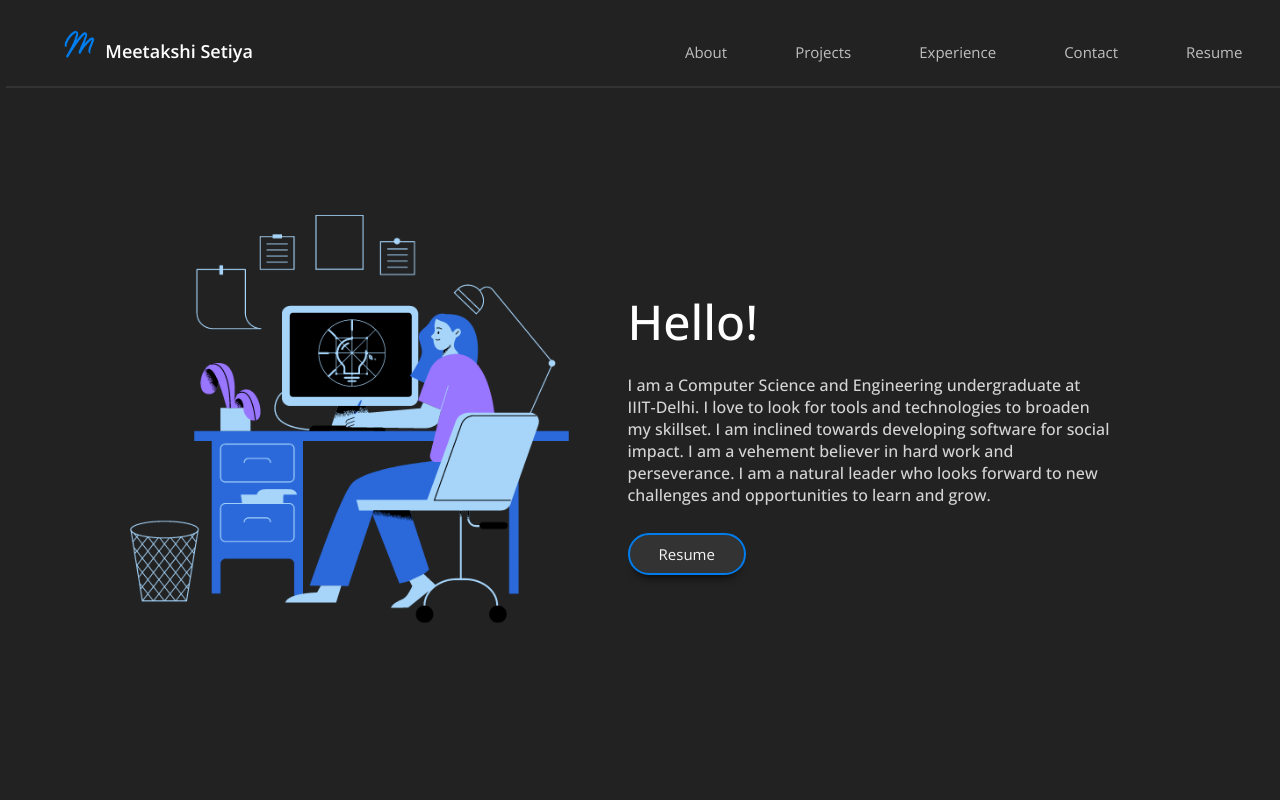
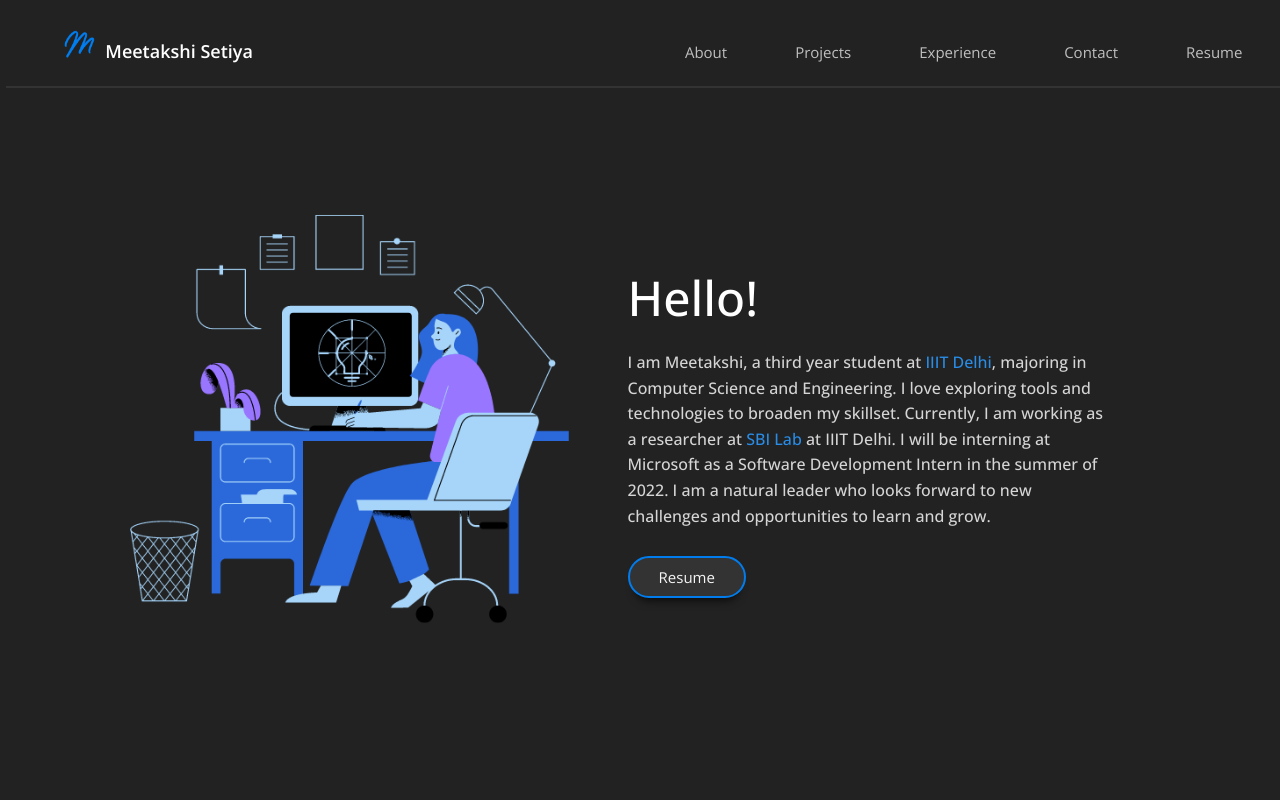
Before and after one commit to meetakshi253/Meetakshis-Portfolio, a React (Create React App) app: page / in a window 1280 px wide. Shown: the top 800 px of the page. Built offline with nearby package versions, Linux system fonts and the light colour scheme.

Commit message:
Update About

```diff
--- a/src/components/About.js
+++ b/src/components/About.js
@@ -2,6 +2,10 @@
 
 
 function About() {
+
+    var college = <a className="link about-content-link" id="projects-message-link" href="https://github.com/meetakshi253/">IIIT Delhi</a>
+    var sbilab = <a className="link about-content-link" id="projects-message-link" href="https://github.com/meetakshi253/">SBI Lab</a>
+
     return (
         <section id="About" className="content">
             <div className="container">
@@ -17,7 +21,11 @@ function About() {
                         Hello!
                     </h1>
                     <p className="container-message-details">
-                        I am a Computer Science and Engineering undergraduate at IIIT-Delhi. I love to look for tools and technologies to broaden my skillset. I am inclined towards developing software for social impact. I am a vehement believer in hard work and perseverance. I am a natural leader who looks forward to new challenges and opportunities to learn and grow.
+                        I am Meetakshi, a third year student at {college}, majoring in Computer Science and Engineering.
+                        I love exploring tools and technologies to broaden my skillset.
+                        Currently, I am working as a researcher at {sbilab} at IIIT Delhi.
+                        I will be interning at Microsoft as a Software Development Intern in the summer of 2022.
+                        I am a natural leader who looks forward to new challenges and opportunities to learn and grow.
                     </p>
                     <button className="btn container-downloadcv-button" onClick={() => { let newWindow = window.open('http://tiny.cc/Meetakshis-Resume', 'security'); newWindow.opener = null }}>
                         Resume
--- a/src/index.css
+++ b/src/index.css
@@ -80,6 +80,7 @@ span {
   color: #d5d5d5;
   width: inherit;
   margin: 0 30px 0 0;
+  line-height: 1.6;
 }
 
 #projects-message {
```
